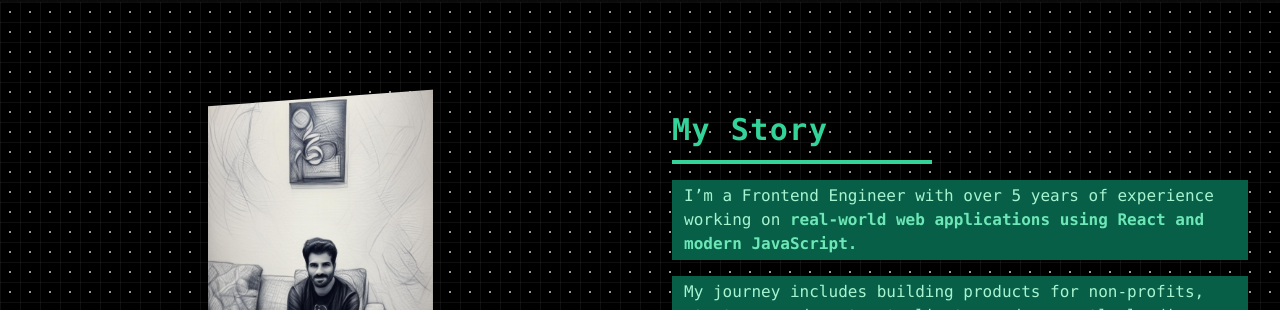
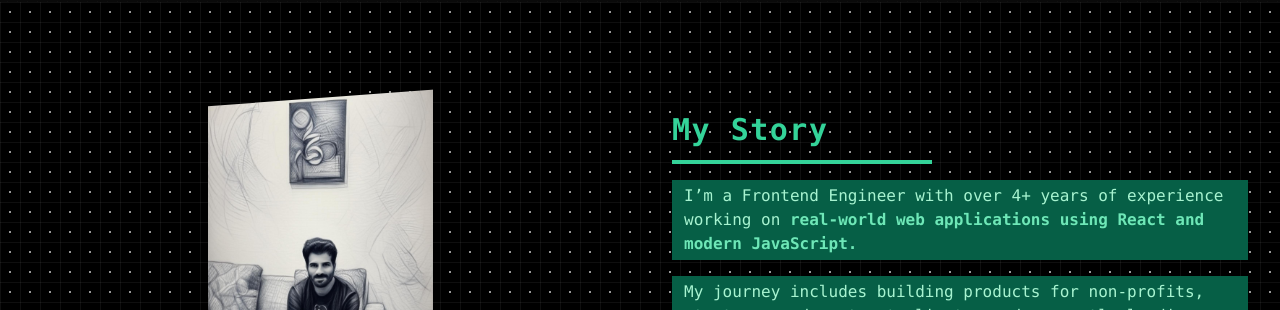
Before and after one commit to emmeiwhite/imran-portfolio-2024, a React (Vite) app: page / in a window 1280 px wide. Shown: the part 1442-1752 px from the top of the page. Built offline with nearby package versions, Linux system fonts and the light colour scheme; a web font is replaced by a local one.

Commit message:
chore: typo in My Story

```diff
--- a/src/components/About.jsx
+++ b/src/components/About.jsx
@@ -28,7 +28,7 @@ export default function About() {
             <SectionTitle text="My Story" />
 
             <p className="mt-4 text-emerald-200 bg-emerald-800 px-3 py-1">
-              I’m a Frontend Engineer with over 5 years of experience working on
+              I’m a Frontend Engineer with over 4+ years of experience working on
               <span className="text-emerald-300 font-semibold">
                 {' '}
                 real-world web applications using React and modern JavaScript.
```
